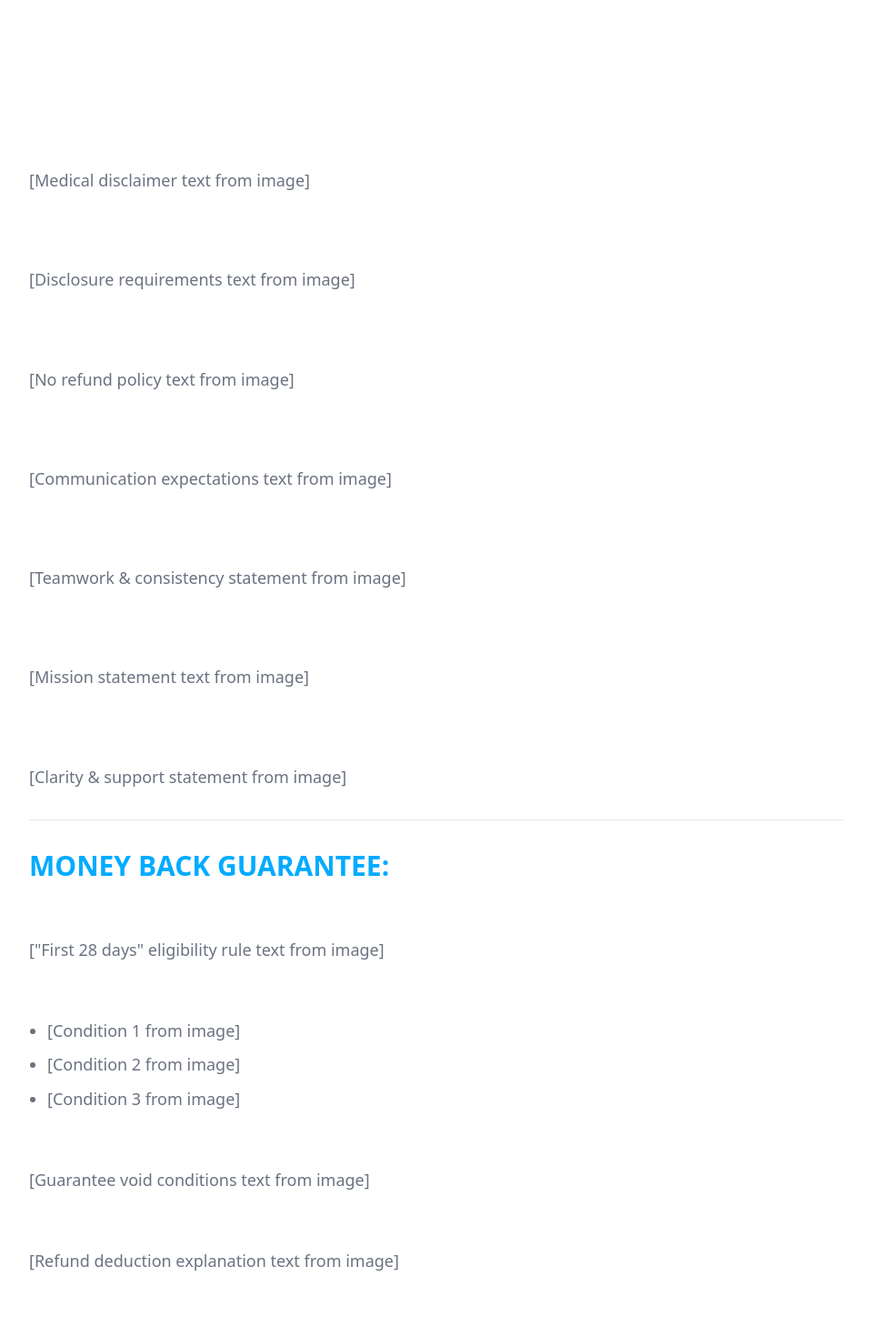
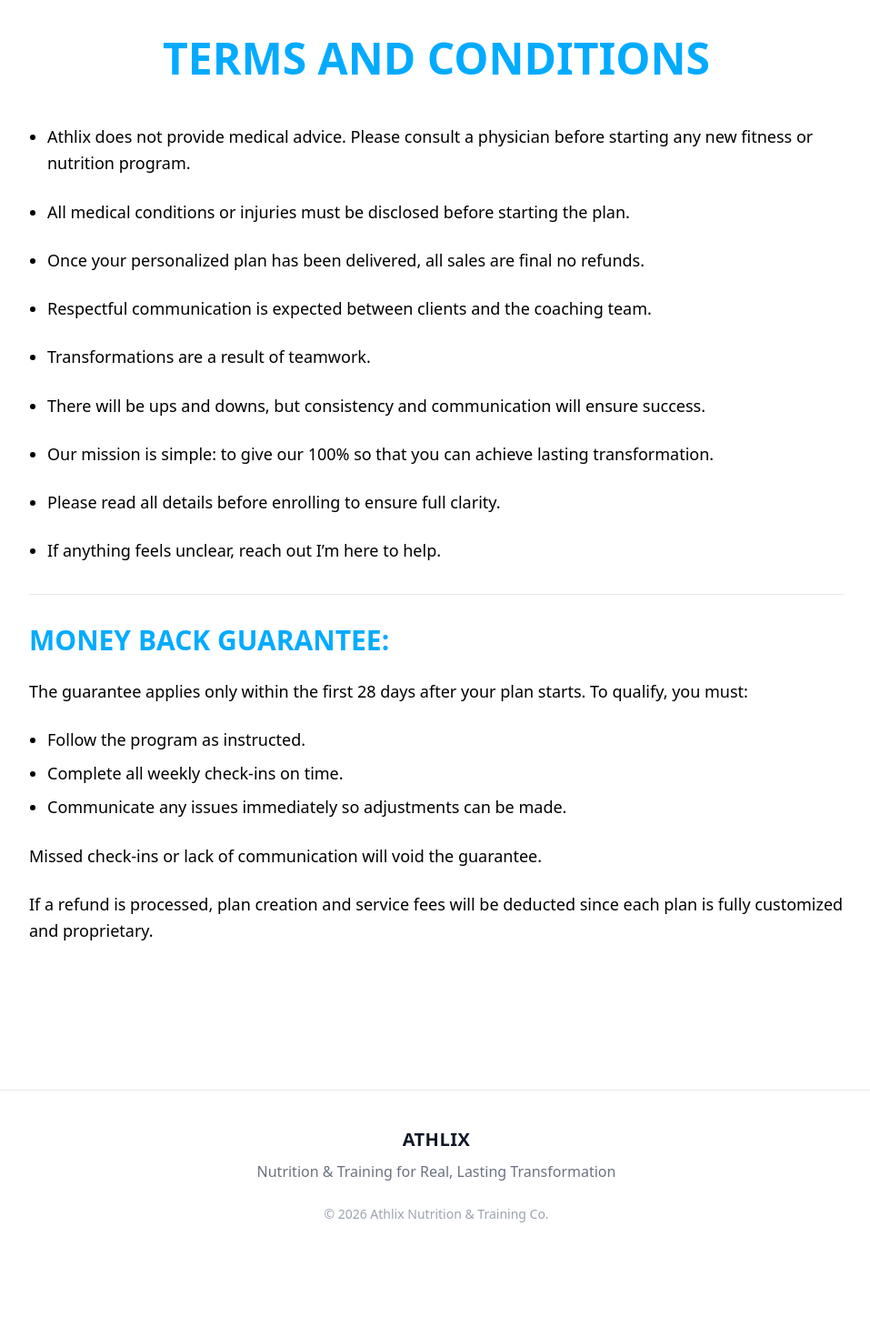
Before and after one commit to YashSinghal2001/athlix-website, a React (Vite) app: page /terms in a window 1280 px wide. Shown: the part 120-1590 px from the top of the page at 91% size, without its empty margins (160-1117 px from the left). After the commit the page ends 1505 px from the top, so only its background shows below. Built offline with nearby package versions, Linux system fonts and the light colour scheme.

Commit message:
updating the content

```diff
--- a/src/App.jsx
+++ b/src/App.jsx
@@ -11,7 +11,7 @@
 import Pricing from "./pages/Pricing";
 import Testimonials from "./pages/Testimonials";
 import Apply from "./pages/Apply";
-import TermsAndConditions from "./pages/TermsAndConditions";
+import Terms from "./pages/Terms";
 
 function App() {
     return (
@@ -28,7 +28,7 @@
                     <Route path="/pricing" element={<Pricing />} />
                     <Route path="/testimonials" element={<Testimonials />} />
                     <Route path="/apply" element={<Apply />} />
-                    <Route path="/terms" element={<TermsAndConditions />} />
+                    <Route path="/terms" element={<Terms />} />
                 </Route>
             </Routes>
         </BrowserRouter>
--- a/src/components/ui/Section.jsx
+++ b/src/components/ui/Section.jsx
@@ -7,7 +7,7 @@
     // DESKTOP: Render static section without animation
     if (!isMobile) {
         return (
-            <section id={id} className={`py-16 relative ${className}`}>
+            <section id={id} className={`py-16 md:py-20 relative ${className}`}>
                 {children}
             </section>
         );
--- a/src/index.css
+++ b/src/index.css
@@ -13,7 +13,7 @@
 /* Navbar scroll padding for sticky desktop header */
 @media (min-width: 768px) {
     html {
-        scroll-padding-top: 4rem; /* Matches h-16 (64px) */
+        scroll-padding-top: 100px;
     }
 }
 
--- a/src/layouts/MainLayout.jsx
+++ b/src/layouts/MainLayout.jsx
@@ -26,8 +26,8 @@
 
             <Navbar />
 
-            {/* Added top padding on desktop to account for fixed navbar (h-16 = 4rem) */}
-            <main className="flex-grow pt-3 md:pt-24 min-h-[100svh]">
+            {/* Added top padding on desktop to account for fixed navbar */}
+            <main className="flex-grow pt-3 md:pt-20 min-h-[100svh]">
                 <Outlet />
             </main>
 
--- a/src/pages/Home.jsx
+++ b/src/pages/Home.jsx
@@ -10,14 +10,14 @@
 export default function Home() {
     return (
         <div className="overflow-x-hidden">
-            <HeroSection id="hero" className="scroll-mt-28" />
-            <MethodSection id="method" className="scroll-mt-28" />
-            <AboutSection id="about" className="scroll-mt-28" />
-            <SuccessSection id="success" className="scroll-mt-28" />
-            <ProcessSection id="process" className="scroll-mt-28" />
-            <CoachingSection id="coaching" className="scroll-mt-28" />
-            <PricingSection id="pricing" className="scroll-mt-28" />
-            <TestimonialsSection id="testimonials" className="scroll-mt-28" />
+            <HeroSection id="hero" />
+            <MethodSection id="method" />
+            <AboutSection id="about" />
+            <SuccessSection id="success" />
+            <ProcessSection id="process" />
+            <CoachingSection id="coaching" />
+            <PricingSection id="pricing" />
+            <TestimonialsSection id="testimonials" />
         </div>
     );
 }
--- /dev/null
+++ b/src/pages/Terms.jsx
@@ -0,0 +1,45 @@
+import Section from "../components/ui/Section";
+
+export default function Terms() {
+    return (
+        <div className="min-h-screen bg-white text-black">
+            <Section className="max-w-4xl mx-auto">
+                <h1 className="text-3xl md:text-5xl font-bold mb-8 md:mb-12 text-center text-[#02abff]">TERMS AND CONDITIONS</h1>
+
+                <div className="space-y-8 text-black text-lg leading-relaxed">
+                    <ul className="space-y-6 list-disc pl-5">
+                        <li>Athlix does not provide medical advice. Please consult a physician before starting any new fitness or nutrition program.</li>
+                        <li>All medical conditions or injuries must be disclosed before starting the plan.</li>
+                        <li>Once your personalized plan has been delivered, all sales are final no refunds.</li>
+                        <li>Respectful communication is expected between clients and the coaching team.</li>
+                        <li>Transformations are a result of teamwork.</li>
+                        <li>There will be ups and downs, but consistency and communication will ensure success.</li>
+                        <li>Our mission is simple: to give our 100% so that you can achieve lasting transformation.</li>
+                        <li>Please read all details before enrolling to ensure full clarity.</li>
+                        <li>If anything feels unclear, reach out I’m here to help.</li>
+                    </ul>
+
+                    <div className="h-px bg-gray-200 my-8" />
+
+                    <section>
+                        <h2 className="text-2xl md:text-3xl font-bold text-[#02abff] mb-6">MONEY BACK GUARANTEE:</h2>
+
+                        <div className="space-y-6">
+                            <p>The guarantee applies only within the first 28 days after your plan starts. To qualify, you must:</p>
+
+                            <ul className="list-disc pl-5 space-y-2">
+                                <li>Follow the program as instructed.</li>
+                                <li>Complete all weekly check-ins on time.</li>
+                                <li>Communicate any issues immediately so adjustments can be made.</li>
+                            </ul>
+
+                            <p>Missed check-ins or lack of communication will void the guarantee.</p>
+
+                            <p>If a refund is processed, plan creation and service fees will be deducted since each plan is fully customized and proprietary.</p>
+                        </div>
+                    </section>
+                </div>
+            </Section>
+        </div>
+    );
+}
--- a/src/pages/TermsAndConditions.jsx
+++ /dev/null
@@ -1,92 +0,0 @@
-import Section from "../components/ui/Section";
-
-export default function TermsAndConditions() {
-    return (
-        <div className="min-h-screen bg-brand-bg text-brand-text">
-            <Section className="max-w-4xl mx-auto">
-                <h1 className="text-3xl md:text-5xl font-bold mb-8 md:mb-12 text-center text-white">TERMS AND CONDITIONS</h1>
-
-                <div className="space-y-8 text-brand-muted text-lg leading-relaxed">
-                    {/* Medical disclaimer section */}
-                    <section>
-                        <h2 className="text-xl md:text-2xl font-semibold text-white mb-4">Medical Disclaimer</h2>
-                        <p>[Medical disclaimer text from image]</p>
-                    </section>
-
-                    {/* Disclosure requirements */}
-                    <section>
-                        <h2 className="text-xl md:text-2xl font-semibold text-white mb-4">Disclosure Requirements</h2>
-                        <p>[Disclosure requirements text from image]</p>
-                    </section>
-
-                    {/* No refund policy after plan delivery */}
-                    <section>
-                        <h2 className="text-xl md:text-2xl font-semibold text-white mb-4">Refund Policy</h2>
-                        <p>[No refund policy text from image]</p>
-                    </section>
-
-                    {/* Communication expectations */}
-                    <section>
-                        <h2 className="text-xl md:text-2xl font-semibold text-white mb-4">Communication Expectations</h2>
-                        <p>[Communication expectations text from image]</p>
-                    </section>
-
-                    {/* Teamwork & consistency statement */}
-                    <section>
-                        <h2 className="text-xl md:text-2xl font-semibold text-white mb-4">Teamwork & Consistency</h2>
-                        <p>[Teamwork & consistency statement from image]</p>
-                    </section>
-
-                    {/* Mission statement */}
-                    <section>
-                        <h2 className="text-xl md:text-2xl font-semibold text-white mb-4">Mission Statement</h2>
-                        <p>[Mission statement text from image]</p>
-                    </section>
-
-                    {/* Clarity & support statement */}
-                    <section>
-                        <h2 className="text-xl md:text-2xl font-semibold text-white mb-4">Clarity & Support</h2>
-                        <p>[Clarity & support statement from image]</p>
-                    </section>
-
-                    <div className="h-px bg-brand-border my-8" />
-
-                    {/* Money Back Guarantee section */}
-                    <section>
-                        <h2 className="text-2xl md:text-3xl font-bold text-brand-accent mb-6">MONEY BACK GUARANTEE:</h2>
-
-                        <div className="space-y-6">
-                            {/* "First 28 days" eligibility rule */}
-                            <div>
-                                <h3 className="text-xl font-semibold text-white mb-2">Eligibility</h3>
-                                <p>["First 28 days" eligibility rule text from image]</p>
-                            </div>
-
-                            {/* Required conditions list */}
-                            <div>
-                                <h3 className="text-xl font-semibold text-white mb-2">Required Conditions</h3>
-                                <ul className="list-disc pl-5 space-y-2">
-                                    <li>[Condition 1 from image]</li>
-                                    <li>[Condition 2 from image]</li>
-                                    <li>[Condition 3 from image]</li>
-                                </ul>
-                            </div>
-
-                            {/* Guarantee void conditions */}
-                            <div>
-                                <h3 className="text-xl font-semibold text-white mb-2">Guarantee Void If</h3>
-                                <p>[Guarantee void conditions text from image]</p>
-                            </div>
-
-                            {/* Refund deduction explanation */}
-                            <div>
-                                <h3 className="text-xl font-semibold text-white mb-2">Refund Deduction</h3>
-                                <p>[Refund deduction explanation text from image]</p>
-                            </div>
-                        </div>
-                    </section>
-                </div>
-            </Section>
-        </div>
-    );
-}
```
Also changed, not shown: src/components/Navbar.jsx (+24 -0 lines), src/components/sections/HeroSection.jsx (+22 -33 lines), Coach.jpg (deleted), Coach.png (added).
